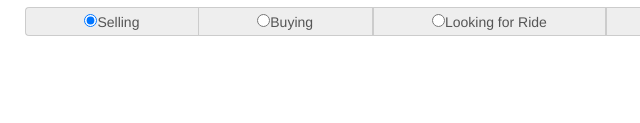
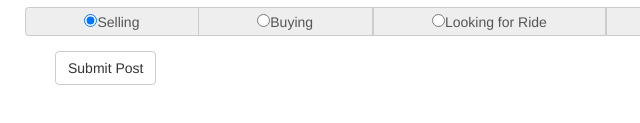
Before and after one commit to greenjm/NewSharepoint, a website: page views/addpost.html in a window 1280 px wide. Shown: the part 369-492 px from the top of the page, 0-640 px from the left. Drawn offline with nearby package versions, Linux system fonts and the light colour scheme; a script that the page names is missing; files whose address does not match are found by name.

Commit message:
Updated addpost

```diff
--- a/views/addpost.html
+++ b/views/addpost.html
@@ -29,7 +29,6 @@
                 <textarea id="mytextarea"></textarea>
               </form>
             <h3>Post Tags</h3>
-
               <div class="row">
                 <div class="form-group">
                   <div class="input-group">
@@ -54,6 +53,7 @@
                   </div>
                 </div>
               </div>
+            <button type="submit" class="btn btn-default">Submit Post</button>
         </div>
       </form>
     </div>
```
Lines whose indentation alone changed are shown as unchanged.
